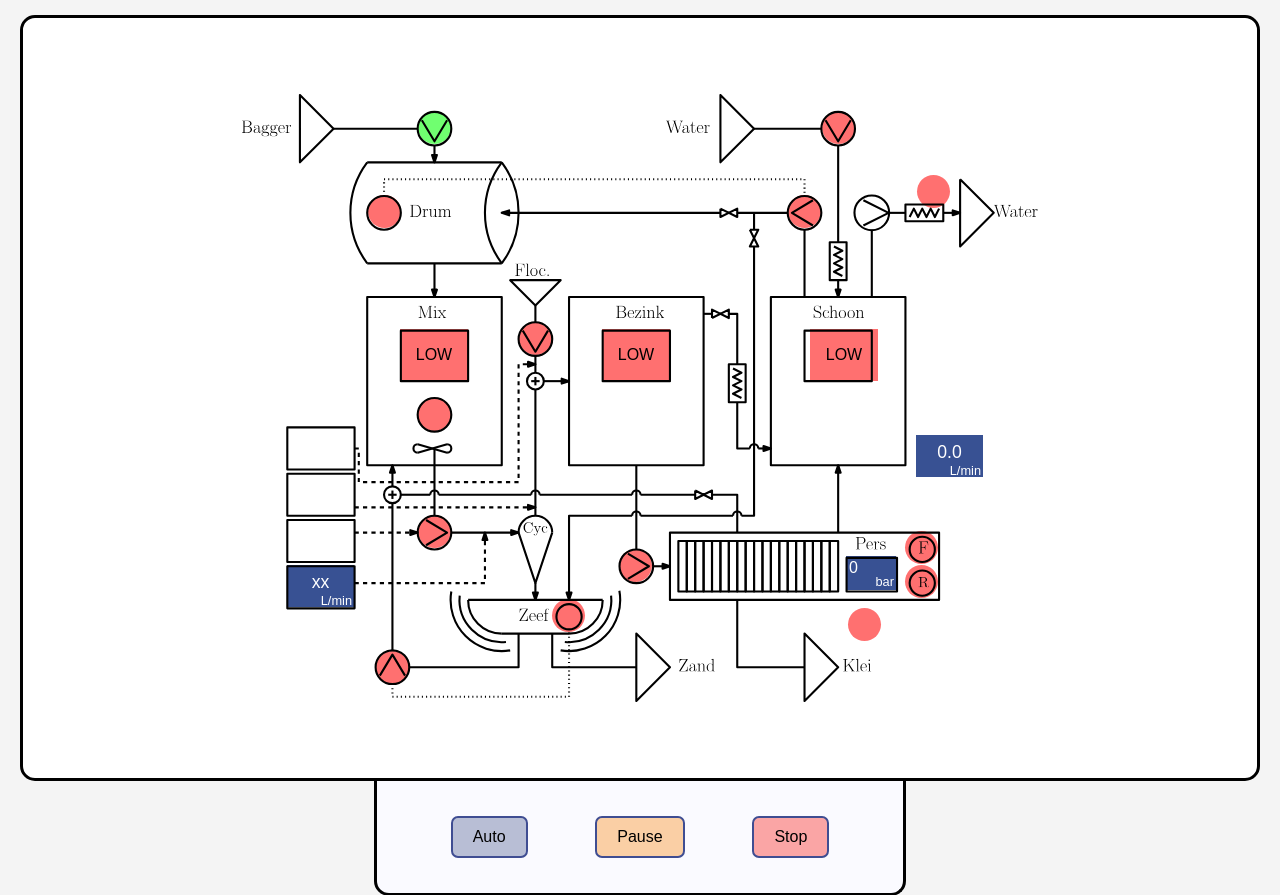
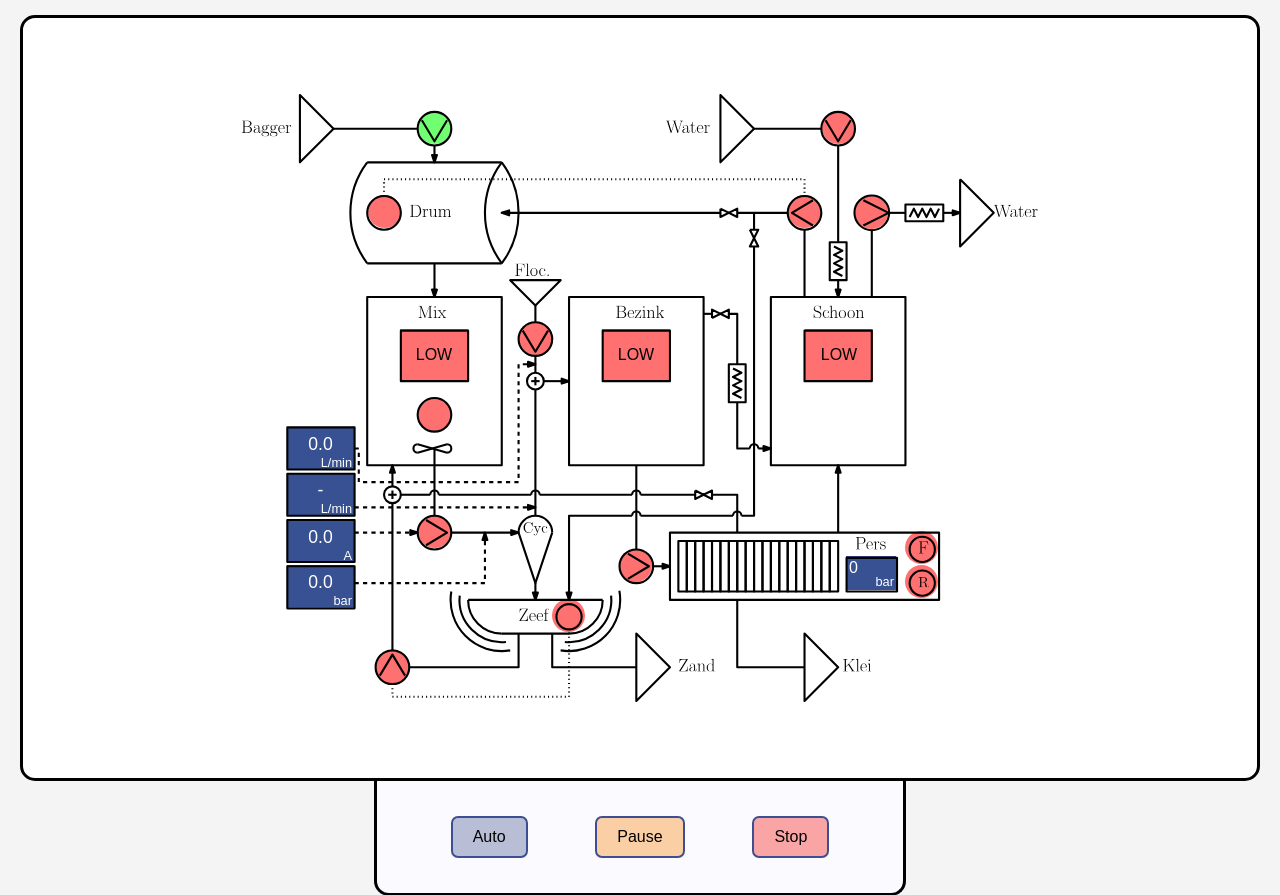
Before and after one commit to YLaret/BlauweBagger, a Flask app: page / in a window 1280 px wide. Shown: the part 112-1007 px from the top of the page. Run offline with Flask 3, Linux system fonts and the light colour scheme; data comes from the database, SQL or seed files in the repository.

Commit message:
hmi update

```diff
--- a/server/templates/hmi.html
+++ b/server/templates/hmi.html
@@ -88,8 +88,8 @@
 }
 [id="10"]
 {
-    top: 127px;
-    left: 677px;
+    top: 148px;
+    left: 615px;
 }
 [id="11"]
 {
@@ -161,18 +161,18 @@
 }
 #hmi-mtr-1
 {
-    top:387px;
-    left:676px;
+    top:472px;
+    left:47px;
 }
 #hmi-mtr-2
 {
-    top:517px;
+    top:425px;
     left:47px;
 }
 #hmi-mtr-3
 {
-    top:387px;
-    left:676px;
+    top:379px;
+    left:47px;
 }
 
 .hmi-lvl-ok
@@ -192,7 +192,7 @@
 #hmi-schoon-container
 {
     top:281px;
-    left:570px;
+    left:565px;
 }
 #hmi-pers-container
 {
@@ -276,9 +276,6 @@
             <form action="/toggleswitch/10">
                 <input type="submit" class="hmi-pump" id="10" value>
             </form>
-			<form action="/toggleswitch/11">
-				<input type="submit" class="hmi-pump" id="11" value>
-			</form>
             <form action="/toggleswitch/12">
                 <input type="submit" class="hmi-pump" id="12" value>
             </form>
@@ -329,7 +326,7 @@
             </div>
             <div class="hmi-mtr-container" id="hmi-mtr-2">
                 <div class="hmi-mtr" id="hmi-2">
-                    xx
+                    -
                 </div>
                 <div class="hmi-mtr-unit">
                     L/min
```
